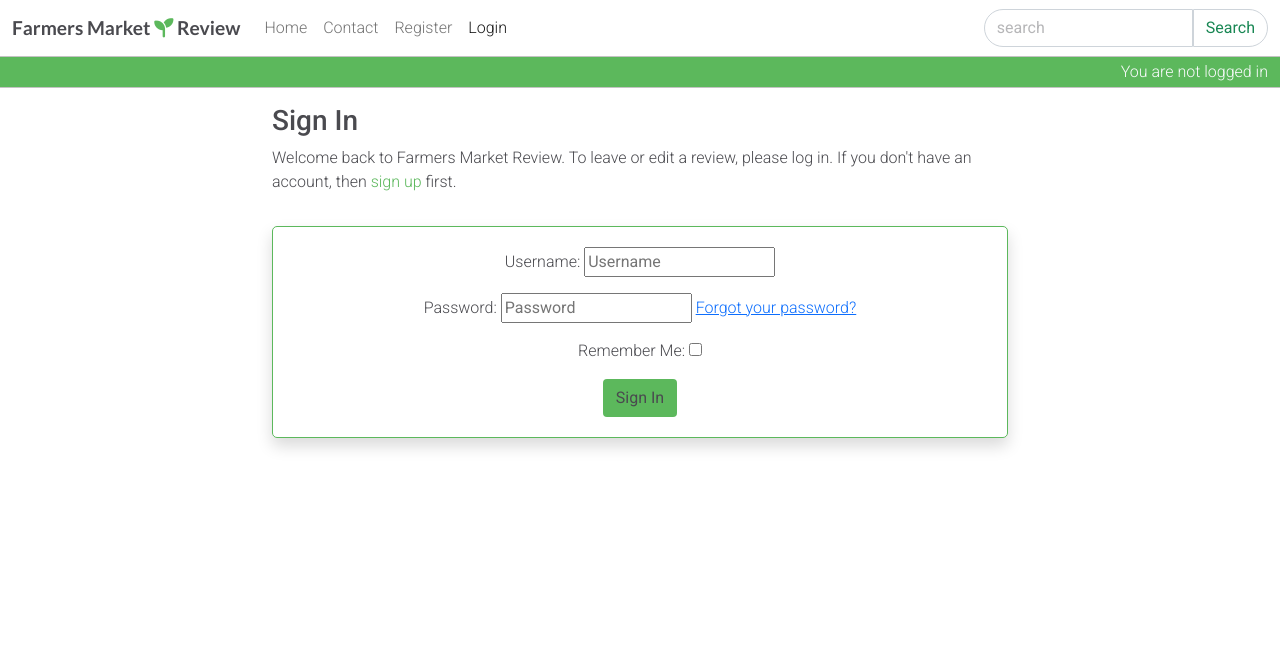
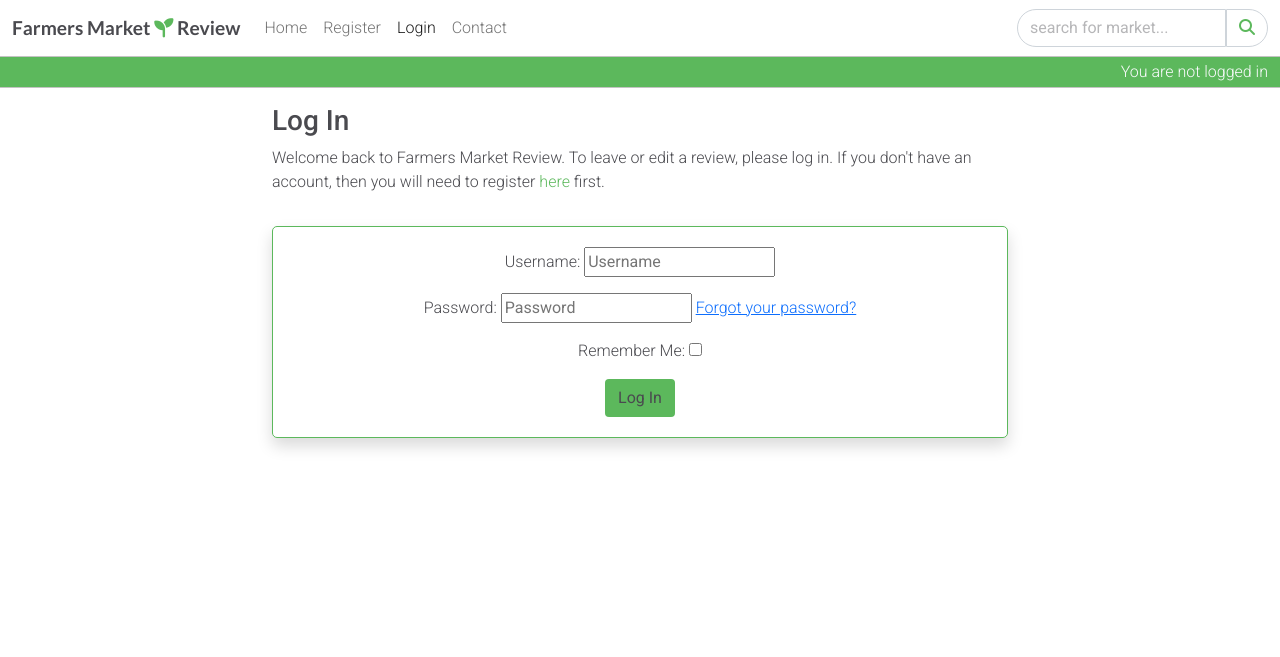
Before and after one commit to lorrainescanlon/farmers-market-review, a Django app: page /accounts/login/ in a window 1280 px wide. Shown: the top 657 px of the page. Run offline with Django 4.2, Linux system fonts and the light colour scheme; parts of the project's set-up code (start-up, migrations or seed data) failed here and were passed over; some libraries are stand-ins or nearby versions.

Commit message:
Updates to html template styles, added icons to delete, edit and search buttons. Updated button text

```diff
--- a/markets_review/templates/markets_review/market_detail.html
+++ b/markets_review/templates/markets_review/market_detail.html
@@ -142,8 +142,8 @@
              </p>
             {% endif %}
              {% if user.is_authenticated and review.author == user %}
-             <button class="btn btn-delete" review_id="{{ review.id }}">Delete</button>
-             <button class="btn btn-edit" review_id="{{ review.id }}">Edit</button>
+             <button class="btn btn-delete" review_id="{{ review.id }}">Delete <i class="fa-regular fa-trash-can"></i></button>
+             <button class="btn btn-edit" review_id="{{ review.id }}">Edit <i class="fa-regular fa-pen-to-square"></i></button>
              {% endif %}
           </div>
           <br>
--- a/static/css/style.css
+++ b/static/css/style.css
@@ -213,6 +213,13 @@ footer i {
 
 
 /*Button styles */
+
+.btn-delete, .btn-edit {
+    /*font-size: 1.2rem;
+    font-weight: 600;*/
+    color: #4A4A4F;
+}
+
 .btn-login,
 .btn-signup,
 .btn-logout {
--- a/templates/account/login.html
+++ b/templates/account/login.html
@@ -10,11 +10,11 @@
 <div class="container">
     <div class="row">
         <div class="col-md-8 mt-3 offset-md-2">
-            <h3>{% trans "Sign In" %}</h3>
+            <h3>{% trans "Log In" %}</h3>
 
             <p>{% blocktrans %}Welcome back to Farmers Market Review. To leave or edit a review, please log in. If
                 you
-                don't have an account, then <a class="link" href="{{ signup_url }}">sign up</a>
+                don't have an account, then you will need to register <a class="link" href="{{ signup_url }}">here</a>
                 first.{% endblocktrans %}</p>
         </div>
     </div>
@@ -26,7 +26,7 @@
                 {% if redirect_field_value %}
                 <input type="hidden" name="{{ redirect_field_name }}" value="{{ redirect_field_value }}" />
                 {% endif %}
-                <button class="btn btn-login" type="submit">{% trans "Sign In" %}</button>
+                <button class="btn btn-login" type="submit">{% trans "Log In" %}</button>
             </form>
         </div>
     </div>
--- a/templates/account/logout.html
+++ b/templates/account/logout.html
@@ -21,7 +21,7 @@
               {% if redirect_field_value %}
               <input type="hidden" name="{{ redirect_field_name }}" value="{{ redirect_field_value }}" />
               {% endif %}
-              <button class="btn btn-logout" type="submit">{% trans 'Sign Out' %}</button>
+              <button class="btn btn-logout" type="submit">{% trans 'Log Out' %}</button>
           </form>
       </div>
   </div>
--- a/templates/account/signup.html
+++ b/templates/account/signup.html
@@ -8,9 +8,9 @@
 <div class="container">
   <div class="row">
     <div class="col-md-8 mt-3 offset-md-2">
-      <h3>{%trans "Sign Up"%}</h3>
+      <h3>{%trans "Register"%}</h3>
 
-      <p>{% blocktrans %}Welcome to Farmers Market Review. If you already have an account then please <a class="link" href="{{ login_url }}">sign in</a> instead.
+      <p>{% blocktrans %}Welcome to Farmers Market Review. If you already have an account then please log in <a class="link" href="{{ login_url }}">here</a>.
        {% endblocktrans %}</p>
     </div>
   </div>
@@ -22,7 +22,7 @@
         {% if redirect_field_value %}
         <input type="hidden" name="{{ redirect_field_name }}" value="{{ redirect_field_value}}" />
         {% endif %}
-        <button class="btn btn-signup" type="submit">{% trans "Sign Up" %} &raquo;</button>
+        <button class="btn btn-signup" type="submit">{% trans "Register" %}</button>
       </form>
     </div>
   </div>
--- a/templates/base.html
+++ b/templates/base.html
@@ -50,10 +50,6 @@
                             <a class="nav-link {% if request.path == home_url %}active" aria-current="page{% endif %}"
                                 href="{% url 'home' %}">Home</a>
                         </li>
-                        <li class="nav-item">
-                            <a class="nav-link {% if request.path == contact_url %}active" aria-current="page{% endif %}"
-                                href="{% url 'contact' %}">Contact</a>
-                        </li>
                         {% if user.is_authenticated %}
                         <li class="nav-item">
                             <a class="nav-link {% if request.path == logout_url %}active" aria-current="page{% endif %}"
@@ -69,6 +65,10 @@
                                 href="{% url 'account_login' %}">Login</a>
                         </li>
                         {% endif %}
+                        <li class="nav-item">
+                            <a class="nav-link {% if request.path == contact_url %}active" aria-current="page{% endif %}"
+                                href="{% url 'contact' %}">Contact</a>
+                        </li>
                         <li class="nav-item d-sm-none ">
                             <a class="nav-link {% if request.path == news_url %}active" aria-current="page{% endif %}"
                                 href="{% url 'news' %}">News</a>
@@ -76,8 +76,8 @@
 
                     </ul>
                     <form class="d-flex" action="{% url 'search_results' %}" method="get" >
-                        <input class="form-control search-box" type="text" name="search" placeholder="search" aria-label="Search">
-                        <button class="btn btn-outline-success search-btn" type="submit">Search</button>
+                        <input class="form-control search-box" type="text" name="search" placeholder="search for market..." aria-label="Search">
+                        <button class="btn btn-outline-success search-btn" type="submit"><i class="fa-solid fa-magnifying-glass"></i></button>
                     </form>
                 </div>
             </div>
```
Also changed, not shown: README.md, 1 other file.
